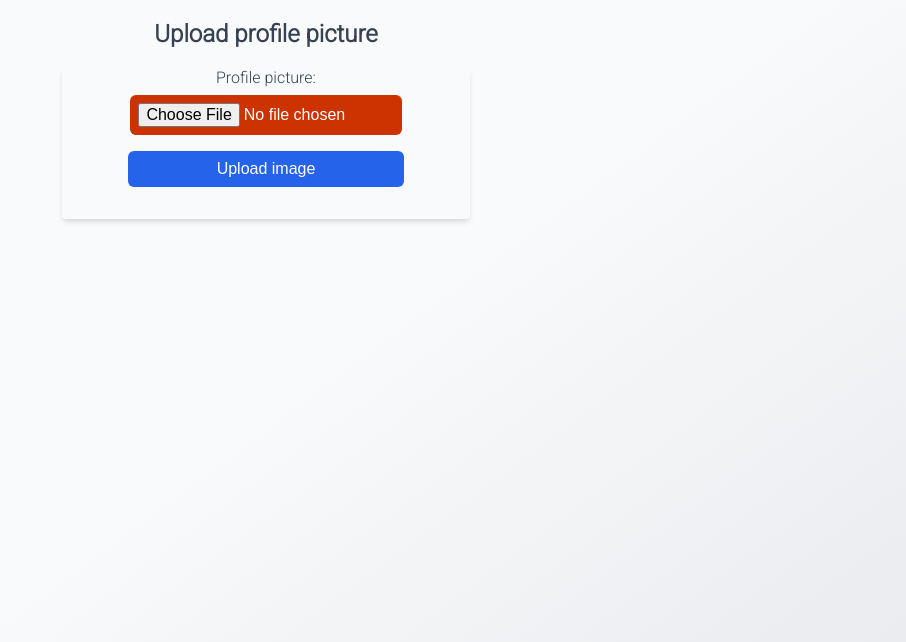
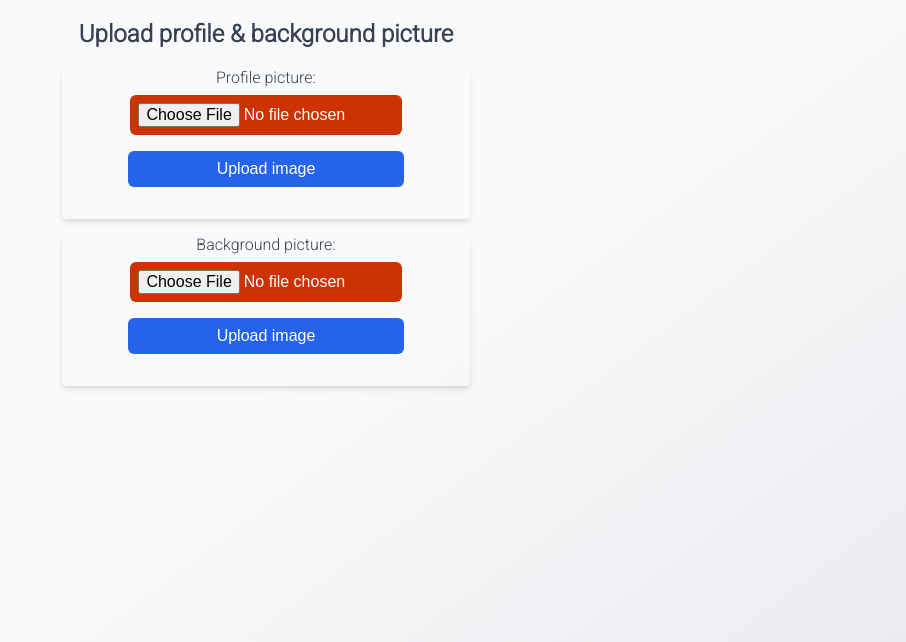
Before and after one commit to M-O-R-F-E-U-S-Z/MORFEUSZ, a Django app: template users/templates/users/upload_images.html in a window 1280 px wide. Shown: the part 85-727 px from the top of the page, without its empty margins (374-1280 px from the left). Run offline with Django 3.2, Linux system fonts and the light colour scheme; the template is opened without the code that fills it: values that come from a table or form of the project are taken from there, others are empty; the visitor is signed in with stand-in values (Sample User, id 1); parts of the project's set-up code (start-up, migrations or seed data) failed here and were passed over.

Commit message:
back to old commit

```diff
--- a/users/forms.py
+++ b/users/forms.py
@@ -1,7 +1,6 @@
 from django import forms
 from django.contrib.auth.models import User
 from django.contrib.auth.forms import UserCreationForm
-from django.db.models import fields
 from .models import Profile
 
 
@@ -29,6 +28,12 @@ class FriendRequestForm(forms.Form):
     receiver = forms.CharField(label="To whom do you want send a friend request?")
 
 
+class UploadBackgroundForm(forms.ModelForm):
+    class Meta:
+        model = Profile
+        fields = ['background_picture']
+
+
 class UploadProfileForm(forms.ModelForm):
     class Meta:
         model = Profile
--- a/users/models.py
+++ b/users/models.py
@@ -9,11 +9,11 @@ from django.conf import settings
 class Profile(models.Model):
     user_profile = models.OneToOneField(User, on_delete=models.CASCADE, related_name="user_profile")
     profile_picture = models.ImageField(upload_to='profile_pictures/', default='profile_pictures/default_profile_djcnea')
+    background_picture = models.ImageField(upload_to='background_pictures/', default='background_pictures/default_background_ulhcsp')
     movies_dont_like = models.ManyToManyField(Movie, related_name="linked_profiles_dont_like")
     movies_like_dont_watch = models.ManyToManyField(Movie, related_name="linked_profiles_like_dont_watch")
     movies_like_watch = models.ManyToManyField(Movie, related_name="linked_profiles_like_watch")
     movies_watch = models.ManyToManyField(Movie, related_name="linked_profiles_watch")
-    ML_points = {'Action': 0.5, 'Comedy': 0.5, 'Drama': 0.5, 'Horror': 0.5, 'Romance': 0.5}
 
     def all_movies_pk(self):
         movies_pk = []
--- a/users/templates/users/profile.html
+++ b/users/templates/users/profile.html
@@ -51,6 +51,8 @@
     </div>
   </div>
 
+  <p>Background Picture</p>
+  <img src="{{background}}" alt="Smiley face" width="250" height="250" />
   <p>Profile Picture</p>
   <img src="{{profile_pic}}" alt="Profile pic" height="200" />
 
@@ -58,7 +60,7 @@
     id="btn-link-blue"
     style="cursor: pointer; margin-bottom: 2rem; margin-top: 1rem"
     href="{% url 'users:upload_images' %}"
-    >Change profile picture</a
+    >Change profile and background picture</a
   >
 </div>
 
--- a/users/templates/users/upload_images.html
+++ b/users/templates/users/upload_images.html
@@ -1,6 +1,6 @@
 {% extends "morfeusz_app/base.html" %} {% block content %}
 <div class="container">
-  <h2>Upload profile picture</h2>
+  <h2>Upload profile & background picture</h2>
   <div class="centered" style="flex-direction: column">
     <form
       method="POST"
@@ -23,6 +23,27 @@
         Upload image
       </button>
     </form>
+    <form
+      method="POST"
+      style="width: 90%"
+      enctype="multipart/form-data"
+      class="form-cls"
+    >
+      {% csrf_token %}
+      <div class="centered" style="flex-direction: column">{{ b_form }}</div>
+      <button
+        type="submit"
+        id="btn-link-blue"
+        style="
+          font-size: 1rem;
+          margin-top: 1rem;
+          font-weight: 500;
+          cursor: pointer;
+        "
+      >
+        Upload image
+      </button>
+    </form>
   </div>
 </div>
 {% endblock content %}
```
Also changed, not shown: morfeusz_app/models.py (+39 -7 lines), users/views.py (+30 -25 lines).
